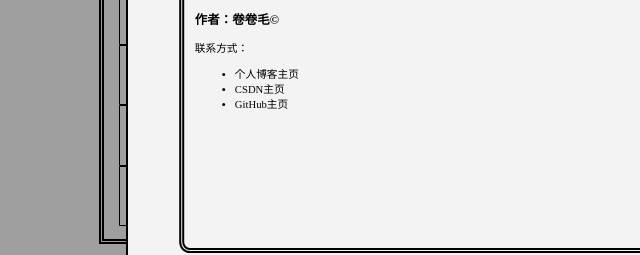
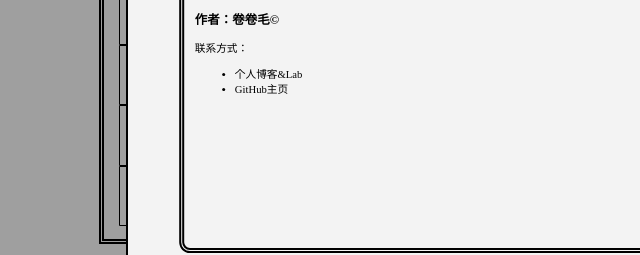
Before and after one commit to waynelee-lwc/LED-lattice-simulator, a plain HTML site: page index.html in a window 1280 px wide. Shown: the part 447-702 px from the top of the page, 0-640 px from the left. Drawn offline with Linux system fonts and the light colour scheme.

Commit message:
update index page

```diff
--- a/index.html
+++ b/index.html
@@ -80,8 +80,8 @@
 						联系方式：
 					</p>
 					<ul>
-						<li><a href="http://www.wayne-lee.cn:2048/" target="_blank">个人博客主页</a></li>
-						<li><a href="https://wayne-lee-jlu.blog.csdn.net/" target="_blank">CSDN主页</a></li>
+						<li><a href="http://www.wayne-lee.cn/" target="_blank">个人博客&Lab</a></li>
+						<!-- <li><a href="https://wayne-lee-jlu.blog.csdn.net/" target="_blank">CSDN主页</a></li> -->
 						<li><a href="https://github.com/waynelee-lwc" target="_blank">GitHub主页</a></li>
 					</ul>
 
```
